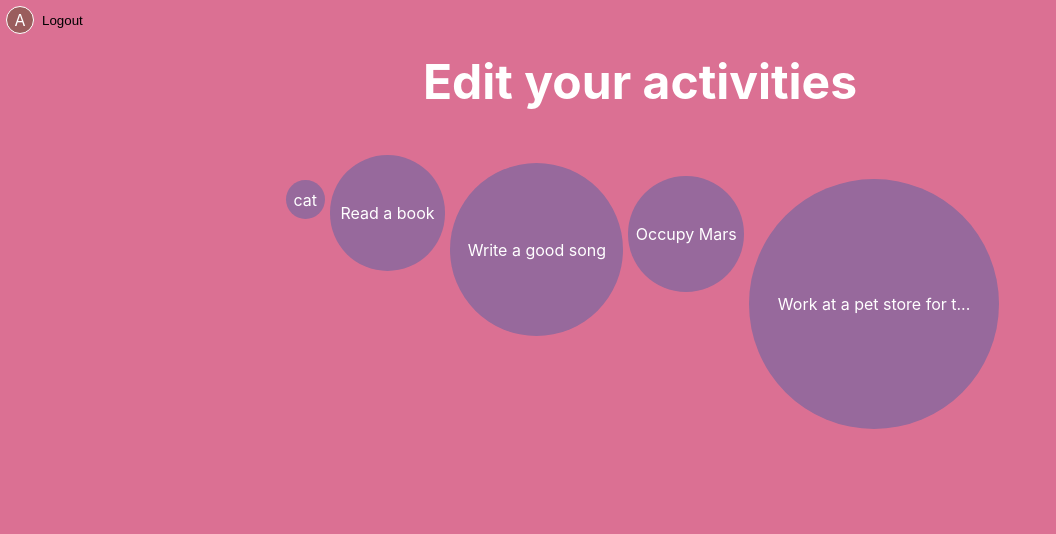
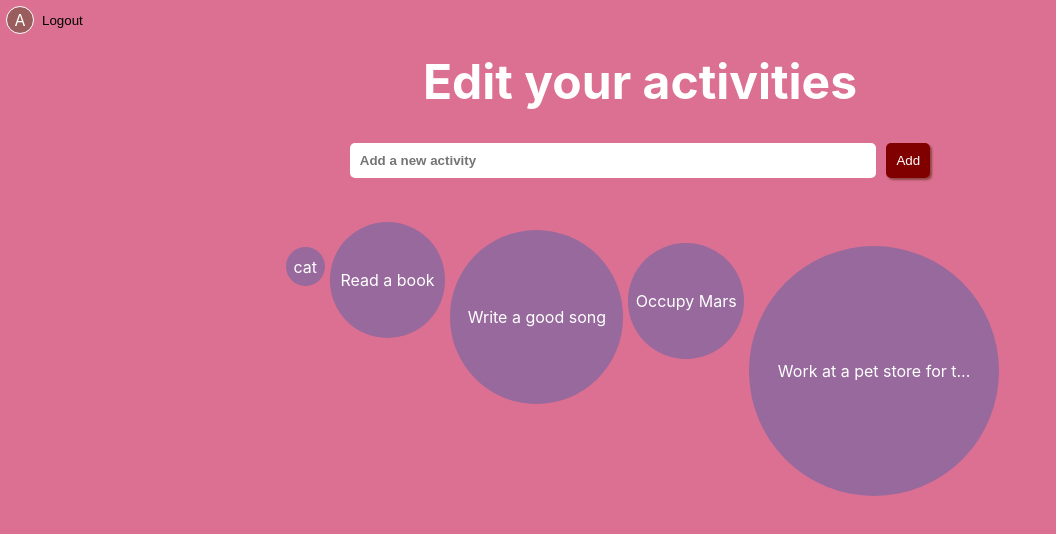
Before and after one commit to shockry/tell-me-do-web, a React (Create React App) app: page / in a window 1280 px wide. Shown: the top 534 px of the page, without its empty margins (0-1056 px from the left). Built offline with nearby package versions, Linux system fonts and the light colour scheme.

Commit message:
Add ActivityInput component and make it add activities

```diff
--- a/src/App.js
+++ b/src/App.js
@@ -1,10 +1,10 @@
-import React, { Component } from "react";
+import React, { useState } from "react";
 import AppWrapper from "./components/AppWrapper";
 import ActivityEditor from "./pages/ActivityEditor";
 import TopBar from "./components/TopBar";
 
 const getRandomMargin = () => Math.floor(Math.random() * 30);
-const activities = [
+const sampleActivities = [
   { name: "cat", margin: getRandomMargin() },
   { name: "Read a book", margin: getRandomMargin() },
   { name: "Write a good song", margin: getRandomMargin() },
@@ -16,15 +16,35 @@ const activities = [
   }
 ];
 
-class App extends Component {
-  render() {
-    return (
-      <AppWrapper>
-        <TopBar />
-        <ActivityEditor activities={activities} />
-      </AppWrapper>
+const App = () => {
+  const [activities, setActivities] = useState(sampleActivities);
+
+  function addActivity(activityName) {
+    setActivities([
+      ...activities,
+      {
+        name: activityName,
+        margin: getRandomMargin()
+      }
+    ]);
+  }
+
+  function deleteActivity(activityName) {
+    setActivities(
+      activities.filter(activity => activity.name !== activityName)
     );
   }
-}
+
+  return (
+    <AppWrapper>
+      <TopBar />
+      <ActivityEditor
+        activities={activities}
+        addActivity={addActivity}
+        deleteActivity={deleteActivity}
+      />
+    </AppWrapper>
+  );
+};
 
 export default App;
--- /dev/null
+++ b/src/components/ActivityInput.js
@@ -0,0 +1,83 @@
+import React, { useState } from "react";
+import styled, { css } from "styled-components";
+
+const TextInput = styled.input`
+  border: none;
+  border-radius: 5px;
+  padding: 10px;
+  margin-right: 10px;
+  width: 38em;
+  font-weight: bold;
+  color: #5e5d85;
+`;
+
+const ActivityInputWrapper = styled.div`
+  display: flex;
+`;
+
+// TODO: Make a general purpose Button component and use it everywhere
+const Button = styled.button`
+  border: 2px solid maroon;
+  padding: 10px;
+  border-radius: 5px;
+  cursor: pointer;
+  box-shadow: 2px 2px 2px #924747;
+  background-color: transparent;
+  color: maroon;
+
+  :hover {
+    background: maroon;
+    color: #ffffff;
+  }
+  :active {
+    transform: translateY(2px);
+    box-shadow: 1px 1px 1px #924747;
+  }
+  :focus {
+    outline: none;
+  }
+
+  ${props =>
+    props.primary &&
+    css`
+      border: none;
+      background-color: maroon;
+      color: #ffffff;
+      :hover {
+        background: #5f0101;
+      }
+    `}
+`;
+
+const ActivityInput = ({
+  activity,
+  addActivity,
+  deleteActivity,
+  updateActivityText
+}) => {
+  const [activityName, setActivityName] = useState(
+    activity ? activity.name : ""
+  );
+
+  function addActivityAndClearInput() {
+    addActivity(activityName);
+    setActivityName("");
+  }
+
+  return (
+    <ActivityInputWrapper>
+      <TextInput
+        type="text"
+        placeholder="Add a new activity"
+        value={activityName}
+        onChange={e => setActivityName(e.currentTarget.value)}
+        onKeyUp={e => e.key === "Enter" && addActivityAndClearInput()}
+      />
+      <Button primary onClick={addActivityAndClearInput}>
+        Add
+      </Button>
+    </ActivityInputWrapper>
+  );
+};
+
+export default ActivityInput;
--- a/src/pages/ActivityEditor.js
+++ b/src/pages/ActivityEditor.js
@@ -1,12 +1,12 @@
-import React from "react";
+import React, { useState } from "react";
 import styled from "styled-components";
 import ActivityList from "../components/ActivityList";
+import ActivityInput from "../components/ActivityInput";
 
 const PageTitle = styled.h1`
   font-size: 3em;
   color: #ffffff;
   font-weight: bold;
-  margin-bottom: 40px;
 `;
 
 const ActivityEditorWrapper = styled.div`
@@ -17,11 +17,36 @@ const ActivityEditorWrapper = styled.div`
   margin-top: 20px;
 `;
 
-const ActivityEditor = ({ activities }) => {
+const Header = styled.div`
+  display: flex;
+  flex-direction: column;
+  justify-content: center;
+  align-items: center;
+  margin-bottom: 40px;
+`;
+
+const ActivityEditor = ({ activities, addActivity, deleteActivity }) => {
+  const [selectedActivity, setSelectedActivity] = useState();
+
+  function updateActivityText(value) {
+    setSelectedActivity({ ...selectedActivity, name: value });
+  }
+
   return (
     <ActivityEditorWrapper>
-      <PageTitle> Edit your activities </PageTitle>
-      <ActivityList activities={activities} />
+      <Header>
+        <PageTitle> Edit your activities </PageTitle>
+        <ActivityInput
+          addActivity={addActivity}
+          deleteActivity={deleteActivity}
+          updateActivityText={updateActivityText}
+          activity={selectedActivity}
+        />
+      </Header>
+      <ActivityList
+        activities={activities}
+        setSelectedActivity={setSelectedActivity}
+      />
     </ActivityEditorWrapper>
   );
 };
```
